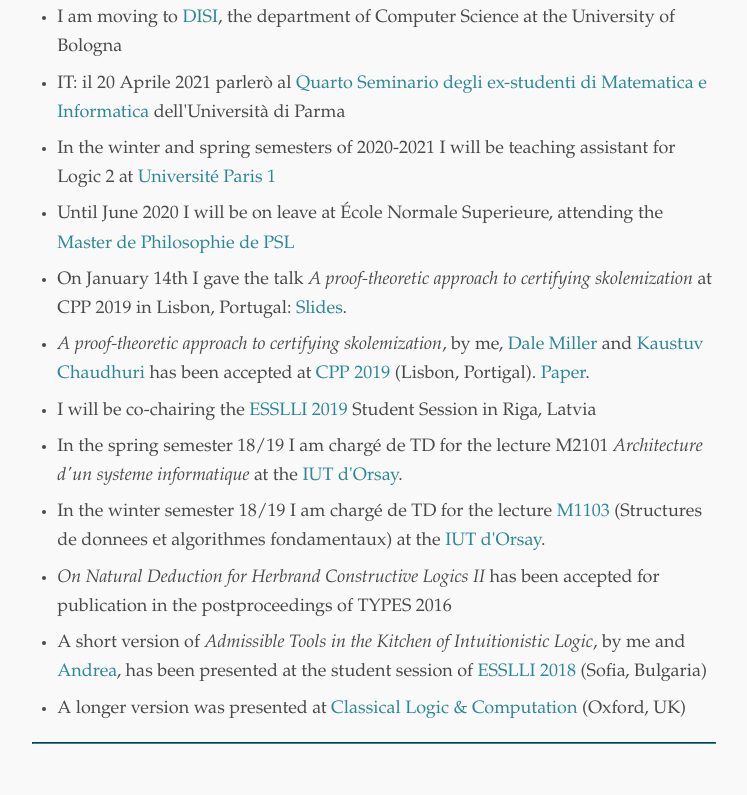
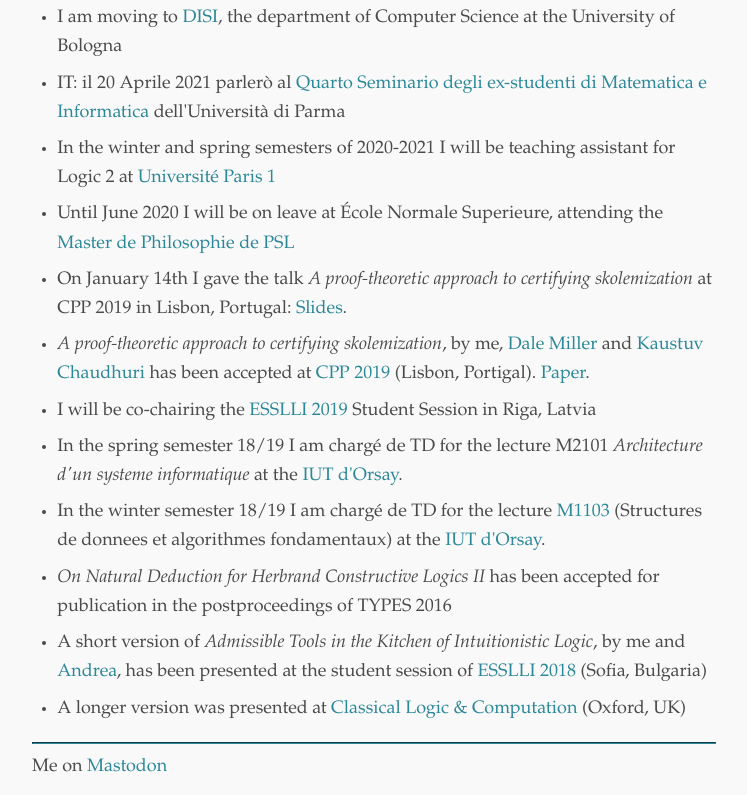
Before and after one commit to manmatteo/manmatteo.github.io, a plain HTML site: page index.html in a window 1280 px wide. Shown: the part 1803-2598 px from the top of the page, without its empty margins (266-1013 px from the left). Before the commit the page ends 2569 px from the top, so only its background shows below. Drawn offline with Linux system fonts and the light colour scheme.

Commit message:
Update index.html

```diff
--- a/index.html
+++ b/index.html
@@ -57,5 +57,6 @@
 </ul>
 
 <hr>
+  Me on <a rel="me" href="https://mastodon.uno/@mat">Mastodon</a>
   </body>
 </html>
```
